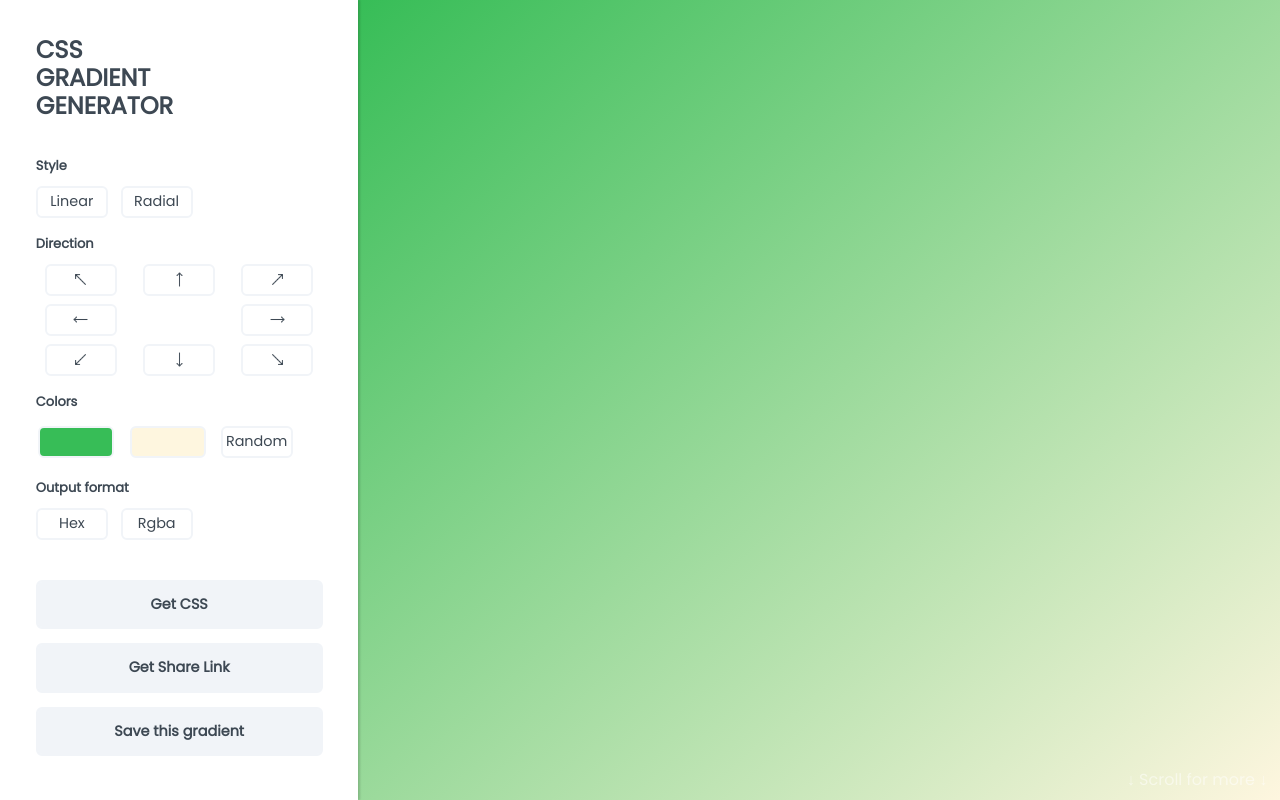
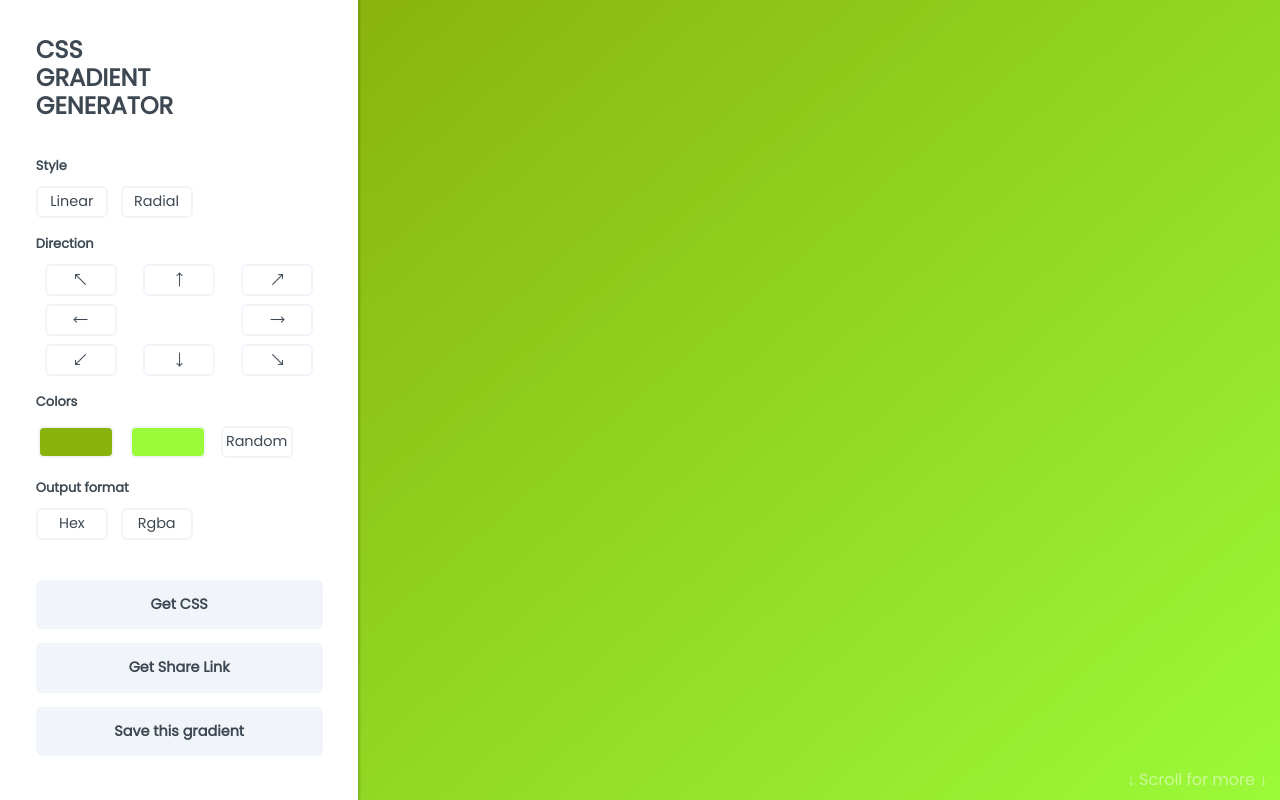
Before and after one commit to PerlaDelAngel/css-gradient-generator, a React (Create React App) app: page / in a window 1280 px wide. Built offline with nearby package versions, Linux system fonts and the light colour scheme; no server answers.

Commit message:
Properly reads values from link

```diff
--- a/src/App.js
+++ b/src/App.js
@@ -4,14 +4,27 @@ import Sidebar from './components/Sidebar/Sidebar';
 import { linearToRadial, radialToLinear } from './utils/changeDirection';
 import { gradientType } from './utils/gradientType';
 import Gradients from './components/Gradients/Gradients';
+import { randomColor } from './utils/colors';
 
 function App() {
-  const [values, setValues] = useState({
-    gradType: 'linear',
-    direction: 'to bottom right',
-    firstColor: '',
-    secondColor: ''
-  });
+  let initialValues = {};
+
+  if(window.location.href.includes('?')){
+    const link = new URLSearchParams(window.location.search);
+    const entries = link.entries();
+    for(const [key, value] of entries) {
+      initialValues[key] = value;
+    };
+  } else {
+    initialValues = {
+      gradType: 'linear',
+      direction: 'to bottom right',
+      firstColor: randomColor(),
+      secondColor: randomColor()
+    };
+  };
+
+  const [values, setValues] = useState(initialValues);
 
   const [update, setUpdate] = useState(0);
 
--- a/src/components/Sidebar/Sidebar.jsx
+++ b/src/components/Sidebar/Sidebar.jsx
@@ -9,8 +9,8 @@ import { apiEndpoint } from '../../utils/api';
 
 export default function Sidebar({values, setValues, gradientCode, handleUpdate}) {
   const [type, setType] = useState('linear');
-  const [color1, setColor1] = useState('');
-  const [color2, setColor2] = useState('');
+  const [color1, setColor1] = useState(values.firstColor);
+  const [color2, setColor2] = useState(values.secondColor);
   const [save, setSave] = useState(false);
   const [name, setName] = useState('');
 
@@ -33,24 +33,20 @@ export default function Sidebar({values, setValues, gradientCode, handleUpdate})
   }
 
   const randomizeColors = () => {
-    setColor1(randomColor().toUpperCase());
-    setColor2(randomColor().toUpperCase());
+    setColor1(randomColor());
+    setColor2(randomColor());
   };
 
   useEffect(() => {
-    randomizeColors();
-  }, []);
-
-  useEffect(() => {
-    const handleUpdateColors  = (data1, data2) => {
+    const handleUpdateColors  = () => {
       setValues(prevValues => ({
         ...prevValues,
-        firstColor: data1,
-        secondColor: data2
+        firstColor: color1,
+        secondColor: color2
       }))
     };
 
-    handleUpdateColors(color1, color2);
+    handleUpdateColors();
   }, [color1, color2, setValues]);
 
   const fullGradientCode = `
@@ -61,15 +57,13 @@ export default function Sidebar({values, setValues, gradientCode, handleUpdate})
 
   const getLink = () => {
     const link = new URL(window.location.href);
-    link.searchParams.append('gt', values.gradType);
-    link.searchParams.append('gd', values.direction);
-    link.searchParams.append('c1', values.firstColor);
-    link.searchParams.append('c2', values.secondColor);
+    link.searchParams.append('gradType', values.gradType);
+    link.searchParams.append('direction', values.direction);
+    link.searchParams.append('firstColor', values.firstColor);
+    link.searchParams.append('secondColor', values.secondColor);
 
     navigator.clipboard.writeText(link);
-  }
-
-  getLink()
+  };
 
   return (
     <section className={styles.sidebar}>
```
